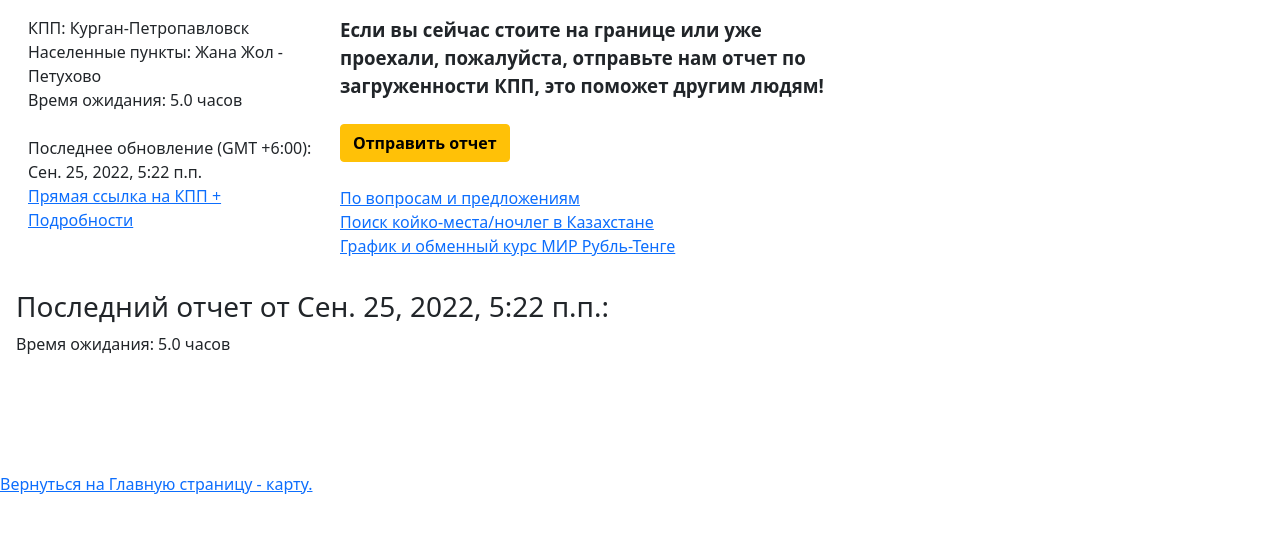
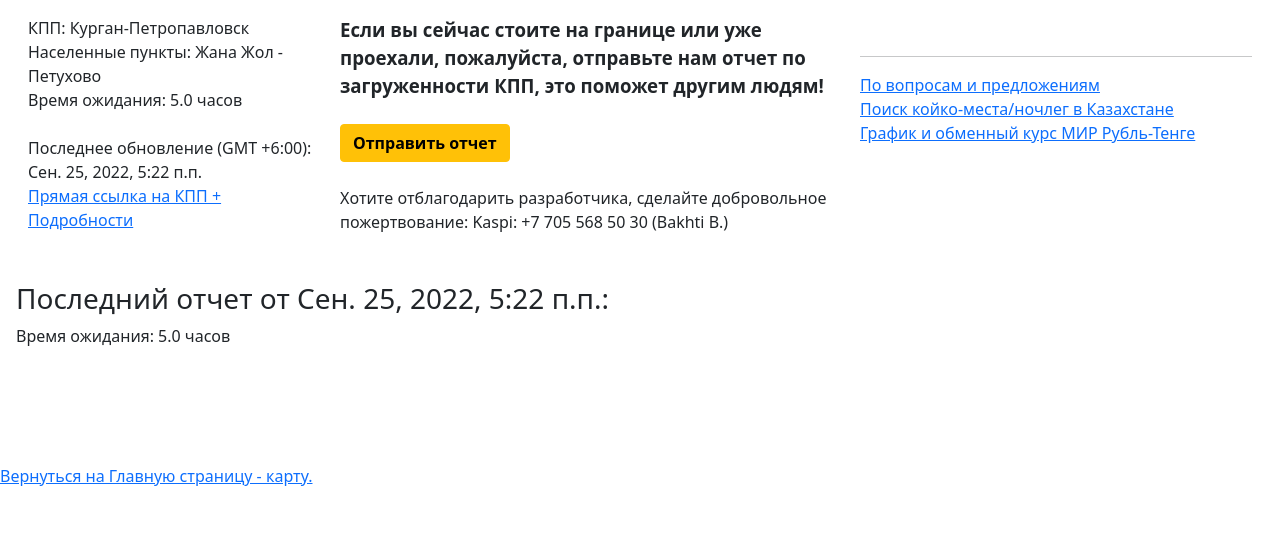
Before and after one commit to endlessnights/kppcheck, a Django app: page /kpp/1/ in a window 1280 px wide. Shown: the top 533 px of the page. Run offline with Django 3.2, Linux system fonts and the light colour scheme; data comes from the database, SQL or seed files in the repository.

Commit message:
added donation info

```diff
--- a/core/kppcheck/templates/views/post.html
+++ b/core/kppcheck/templates/views/post.html
@@ -28,12 +28,14 @@
     <div class="col-lg-5">
         <b style="font-size:14pt;">Если вы сейчас стоите на границе или уже проехали, пожалуйста, отправьте нам отчет по загруженности КПП, это поможет другим людям!</b><br /><br />
         <a href="https://forms.gle/Y83TxxenyhJK1Wmx5" target="_blank"><button type="button" class="btn btn-warning"><b>Отправить отчет</b></button></a><br/><br />
+        <p>Хотите отблагодарить разработчика, сделайте добровольное пожертвование: Kaspi: +7 705 568 50 30 (Bakhti B.)</p>
+    </div>
+    <div class="col-lg-4">
+        {% for Reports in report %} {{Reports.comment}} {% endfor %}<br />
+        <hr>
         <a href="https://t.me/pycarrot2" target="_blank">По вопросам и предложениям</a><br />
         <a href="https://bnb.geekcv.io" target="_blank">Поиск койко-места/ночлег в Казахстане</a><br />
         <a href="https://exrates.geekcv.io" target="_blank">График и обменный курс МИР Рубль-Тенге</a>
-    </div>
-    <div class="col-lg-3">
-        {% for Reports in report %} {{Reports.comment}} {% endfor %}
     </div>
 </div>
 <div class="row">
```
